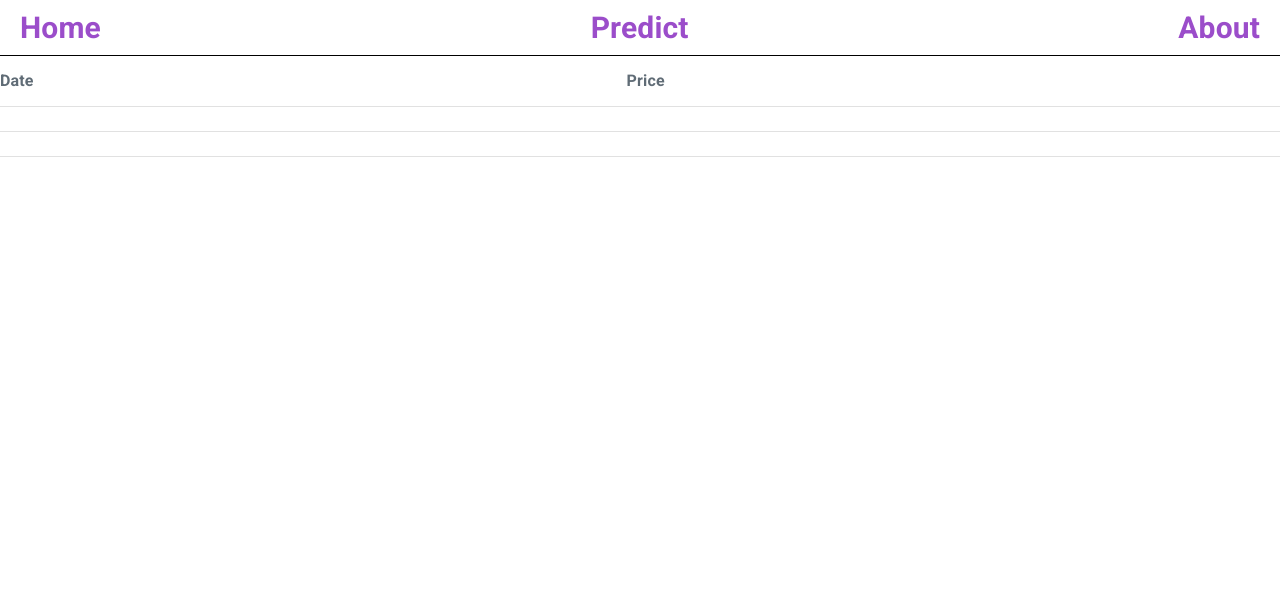
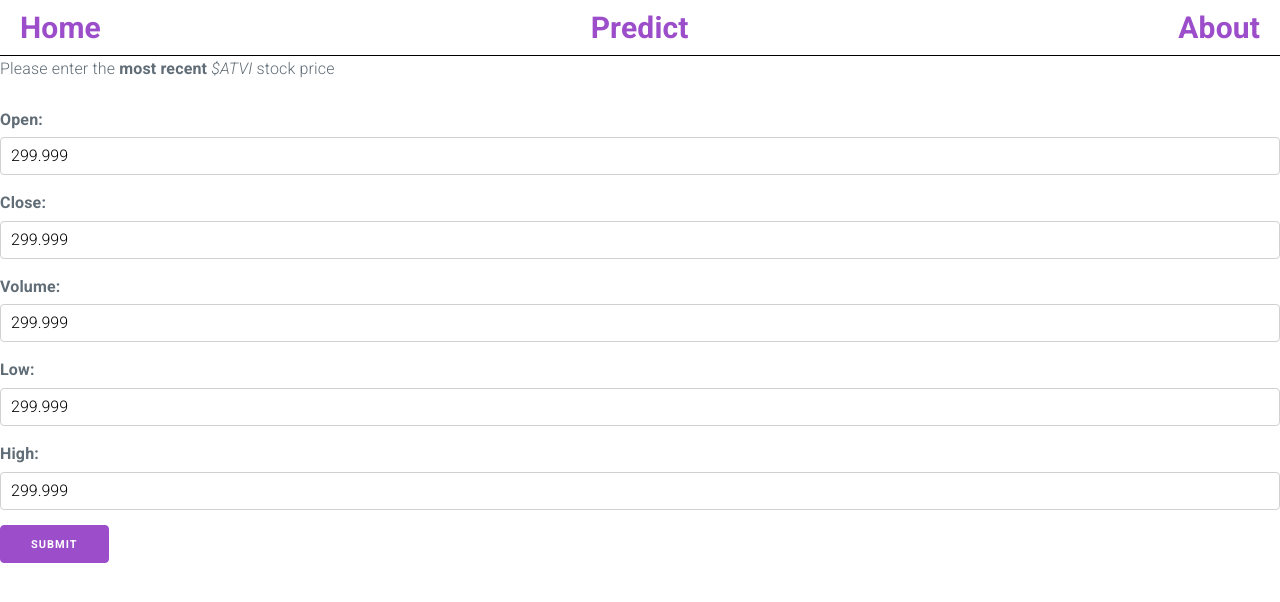
Before and after one commit to jamesnakano/stock_project, a Python web app: template implementation/templates/predict.html in a window 1280 px wide. Shown: the top 602 px of the page. Run offline with Jinja, Linux system fonts and the light colour scheme; the template is opened without the code that fills it, so the values that code supplies are empty.

Commit message:
Update predict.html

```diff
--- a/implementation/templates/predict.html
+++ b/implementation/templates/predict.html
@@ -18,19 +18,19 @@
         <a href="index.html"> Home </a>   <a href="predict.html"> Predict </a>   <a href="about.html"> About </a>
       </nav>
     </header>
-    <table>
-      <tr>
-        <th>Date</th>
-        <th>Price</th>
-      </tr>
-      <tr>
-        <td></td>
-        <td></td>
-      </tr>
-      <tr>
-        <td></td>
-        <td></td>
-      </tr>
-    </table>
+    <p>Please enter the <b>most recent</b> <em>$ATVI</em> stock price</p>
+    <form action="/implementation/app.py" method="get">
+      <label for="open">Open:</label>
+      <input type="number" id="open" name="open" min="0" max="300" value="299.999" step = 0.001>
+      <label for="close">Close:</label>
+      <input type="number" id="close" name="close" min="0" max="300" value="299.999" step = 0.001>
+      <label for="volume">Volume:</label>
+      <input type="number" id="volume" name="volume" min="0" max="300" value="299.999" step = 0.001>
+      <label for="low">Low:</label>
+      <input type="number" id="low" name="low" min="0" max="300" value="299.999" step = 0.001>
+      <label for="high">High:</label>
+      <input type="number" id="high" name="high" min="0" max="300" value="299.999" step = 0.001>
+      <input type="submit" value="Submit">
+    </form>
   </body>
 </html>
```
